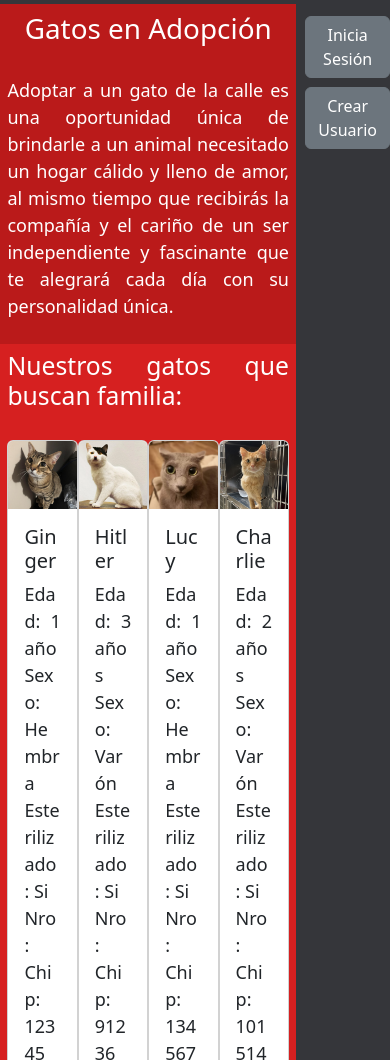
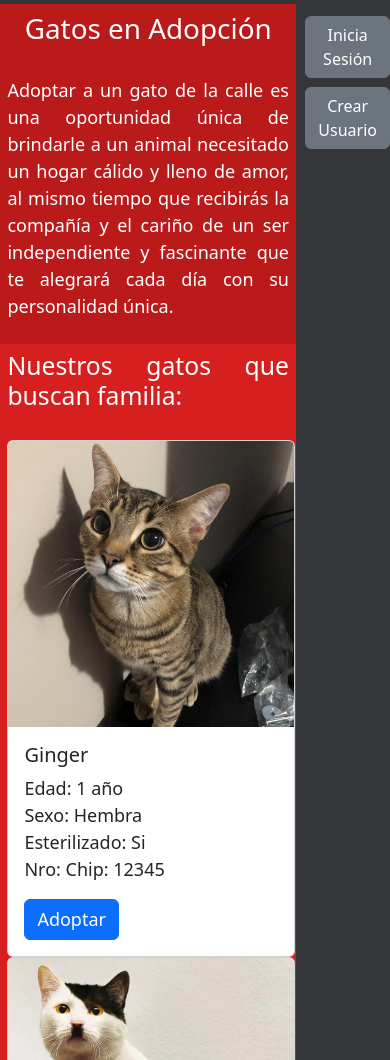
Before and after one commit to diegosanchez34/HelpAFurry, a plain HTML site: page html/gatos.html in a window 390 px wide. Shown: the part 40-1100 px from the top of the page. Drawn offline with nearby package versions, Linux system fonts and the light colour scheme.

Commit message:
alineación de cards responsivas

```diff
--- a/css/Styles.css
+++ b/css/Styles.css
@@ -281,4 +281,7 @@ h2{
         width: 90%;
         height: 300px;
     }
+    .fila{
+        flex-direction: column;
+    }
   }
```
